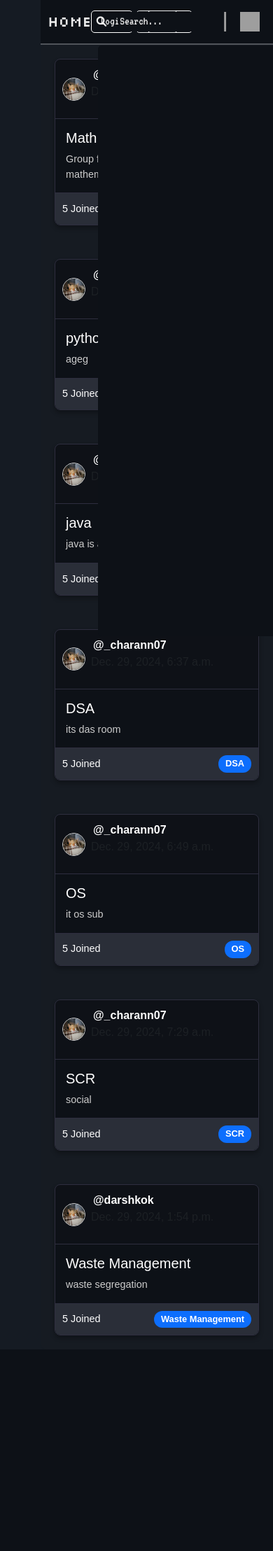
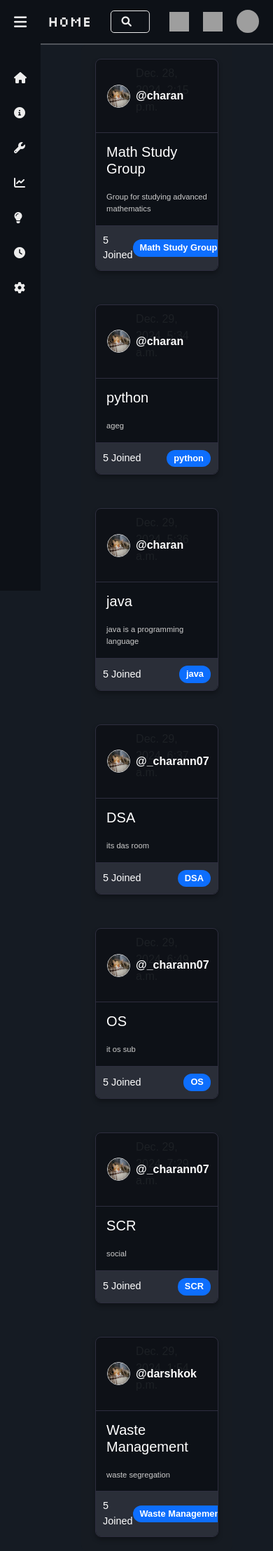
Before and after one commit to charantm7/VOREX-Educational-Web-App, a Django app: page / in a window 390 px wide; the page is wider, and only the part inside the window is pictured. Shown: that part at 70% size. Before the commit the page ends 1908 px from the top of that part, so only its background shows below. Run offline with Django 5.2, Linux system fonts and the light colour scheme; data comes from the database, SQL or seed files in the repository; both versions use the stored data as it was after the commit; grey boxes are pictures that could not be loaded.

Commit message:
added reponsive for the web by media query

```diff
--- a/base/static/css/body.css
+++ b/base/static/css/body.css
@@ -25,8 +25,6 @@
 .card-header {
   display: flex;
   align-items: center;
-  background-color: var();
-  padding: 10px;
   border-bottom: 1px solid var(--borderbottom);
 }
 
@@ -35,14 +33,17 @@
 }
 
 .card-header .username {
+  position: absolute;
+  flex: 1;
   font-weight: bold;
   color: var(--roomtext);
-  margin-bottom: 2px;
-  margin-left: 3px;
+  overflow: hidden;
+  text-align: left;
 }
 
-.card-header p {
-  color: var(--roomtext);
+.text-muted {
+  color: white;
+  margin-right: 0;
 }
 
 .card-body {
@@ -54,9 +55,13 @@
   color: var(--white);
 }
 
+.card-body a {
+  text-decoration: none;
+}
 .card-body .card-text {
-  font-size: 0.9rem;
+  font-size: 0.7rem;
   color: #cccccc;
+  margin-top: 20px;
 }
 
 .card-footer {
@@ -83,7 +88,7 @@
 
 .your-rooms-container {
   position: absolute;
-  background: #0d1117;
+  background: var(--roomdark);
   border: none;
   width: 250px;
   height: 100vh;
@@ -95,9 +100,47 @@
 
 .your-rooms-container p {
   color: white;
-  background-color: #0d1117;
+  background-color: var(--roomdark);
   padding: 10px 5px;
   font-size: 17px;
   font-family: "Poppins", sans-serif;
   font-weight: 450;
 }
+@media (max-width: 1120px) {
+  .your-rooms-container {
+    width: 20%;
+  }
+}
+@media (max-width: 992px) {
+  .your-rooms-container {
+    width: 20%;
+  }
+}
+@media (max-width: 930px) {
+  .your-rooms-container {
+    width: 20%;
+  }
+}
+@media (max-width: 920px) {
+  .your-rooms-container {
+    width: 20%;
+  }
+}
+
+@media (max-width: 900px) {
+  .your-rooms-container {
+    display: none;
+  }
+  .container {
+    width: 100%;
+  }
+}
+
+@media (max-width: 576px) {
+  .your-rooms-container {
+    display: none;
+  }
+  .container {
+    width: 65%;
+  }
+}
--- a/base/templates/base/home.html
+++ b/base/templates/base/home.html
@@ -18,13 +18,13 @@
             width="33"
             height="33"
           />
+          <div><span class="username">@{{ room.created_by }}</span><br /></div>
           <div>
-            <span class="username">@{{ room.created_by }}</span><br />
             <p class="text-muted">{{ room.created_at }}</p>
           </div>
         </div>
         <div class="card-body">
-          <h5 class="card-title">{{ room.name }}</h5>
+          <a href="#"><h5 class="card-title">{{ room.name }}</h5></a>
           <p class="card-text">{{ room.description }}</p>
         </div>
         <div class="card-footer d-flex justify-content-between">
--- a/static/css/style.css
+++ b/static/css/style.css
@@ -20,6 +20,10 @@ body {
   --white: #fff;
   --black: black;
   --bodylight: #ececec;
+  --desktop: 1200px;
+  --laptop: 992px;
+  --tablet: 768px;
+  --mobile: 576px;
 }
 
 .silkscreen-regular {
@@ -76,6 +80,7 @@ nav {
   transition: all 0.3s ease;
   overflow: hidden;
   align-items: center;
+  z-index: 10;
 }
 
 .sidebar.active {
@@ -163,7 +168,21 @@ nav {
   margin-left: 240px;
 }
 
-@media (max-width: 768px) {
+@media (max-width: --desktop) {
+  .sidebar {
+    width: 0;
+  }
+  .sidebar.active {
+    width: 200px;
+  }
+  .main_content {
+    margin-left: 0;
+  }
+  .sidebar.active ~ .main_content {
+    margin-left: 200px;
+  }
+}
+@media (max-width: --mobile) {
   .sidebar {
     width: 0;
   }
@@ -182,14 +201,14 @@ nav {
   left: 50%;
   transform: translateX(-50%);
   display: flex;
-  position: absolute;
   align-items: center;
   border: 1px solid var(--bodylight);
   border-radius: 5px;
-  width: 18%;
+  width: 100%;
   height: 32px;
   max-width: 250px;
   justify-content: center;
+  transform: translateX(50%);
 }
 
 .search-input-container i {
@@ -205,6 +224,7 @@ nav {
   border: none;
   outline: none;
   height: auto;
+  width: 20%;
   margin-left: 2px;
   margin-right: 5px;
   color: var(--white);
@@ -242,6 +262,28 @@ nav {
   border-radius: 5px;
   font-size: 1.05rem;
 }
+@media (max-width: 900px) {
+  .login-btn,
+  .signup-btn {
+    display: none;
+  }
+  .search-input-container {
+    width: 65%;
+  }
+}
+@media (max-width: 576px) {
+  .login-btn,
+  .signup-btn {
+    display: none;
+  }
+  input::placeholder {
+    color: transparent;
+  }
+  .search-input-container {
+    width: 50%;
+  }
+}
+
 .login-btn button:hover {
   background-color: var(--white);
   color: var(--black);
```
Also changed, not shown: db.sqlite3.
